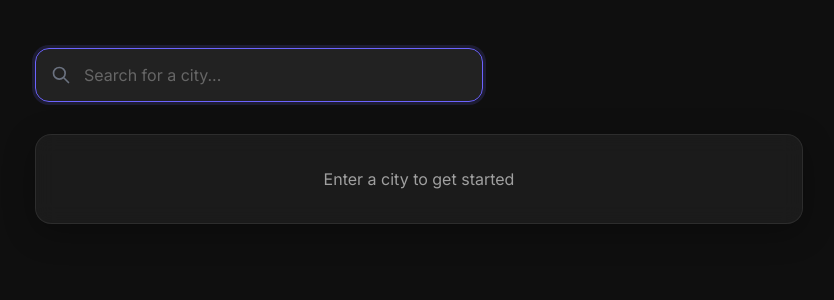
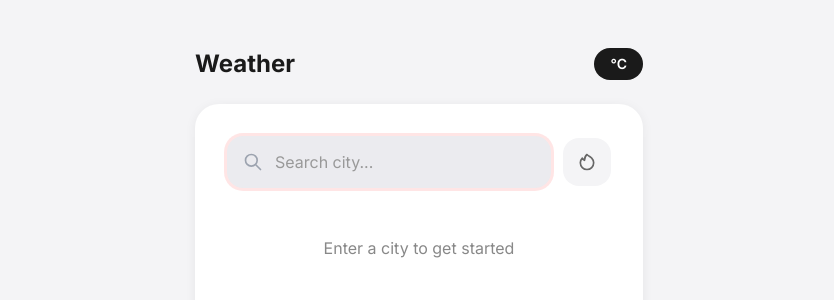
Before and after one commit to agrwl-utkarsh/weather-app, a Next.js app: page / in a window 1280 px wide. Shown: the top 300 px of the page, without its empty margins (221-1055 px from the left). Built offline with nearby package versions, Linux system fonts and the light colour scheme; no server answers.

Commit message:
Redesign: Light minimalist card layout with red accent

```diff
--- a/app/globals.css
+++ b/app/globals.css
@@ -18,8 +18,8 @@ html {
 
 body {
   font-family: var(--font-inter);
-  background-color: #0f0f0f;
-  color: #ffffff;
+  background-color: #f4f4f6;
+  color: #1a1a1a;
   min-height: 100vh;
   -webkit-font-smoothing: antialiased;
   -moz-osx-font-smoothing: grayscale;
@@ -31,87 +31,149 @@ body {
 }
 
 ::-webkit-scrollbar-track {
-  background: #0f0f0f;
+  background: #f4f4f6;
 }
 
 ::-webkit-scrollbar-thumb {
-  background: #6c63ff;
+  background: #e0e0e0;
   border-radius: 3px;
 }
 
 ::-webkit-scrollbar-thumb:hover {
-  background: #5a52d4;
+  background: #d0d0d0;
 }
 
-.glass-card {
-  background: rgba(255, 255, 255, 0.05);
-  backdrop-filter: blur(10px);
-  -webkit-backdrop-filter: blur(10px);
-  border: 1px solid rgba(255, 255, 255, 0.08);
-  border-radius: 16px;
-  box-shadow: 0 8px 32px rgba(0, 0, 0, 0.3);
+.main-card {
+  background: #ffffff;
+  border-radius: 24px;
+  box-shadow: 0 2px 12px rgba(0, 0, 0, 0.06);
   transition: all 0.3s ease;
 }
 
-.glass-card:hover {
-  border-color: rgba(255, 255, 255, 0.15);
-  transform: scale(1.02);
-  box-shadow: 0 12px 40px rgba(0, 0, 0, 0.4);
+.search-input {
+  background: #f4f4f6;
+  border: none;
+  border-radius: 16px;
+  color: #1a1a1a;
+  transition: all 0.2s ease;
 }
 
-.glass-input {
-  background: rgba(255, 255, 255, 0.08);
-  border: 1px solid rgba(255, 255, 255, 0.1);
-  border-radius: 14px;
-  color: #ffffff;
-  transition: all 0.3s ease;
+.search-input:focus {
+  outline: none;
+  background: #ebebef;
+  box-shadow: 0 0 0 3px rgba(255, 82, 82, 0.15);
 }
 
-.glass-input:focus {
-  outline: none;
-  border-color: #6c63ff;
-  box-shadow: 0 0 0 3px rgba(108, 99, 255, 0.15);
+.search-input::placeholder {
+  color: #999999;
 }
 
-.glass-input::placeholder {
+.location-btn {
+  background: #f4f4f6;
+  border: none;
+  border-radius: 16px;
   color: #666666;
+  transition: all 0.2s ease;
+}
+
+.location-btn:hover {
+  background: #ebebef;
+  color: #ff5252;
+}
+
+.location-btn:focus {
+  outline: none;
+  box-shadow: 0 0 0 3px rgba(255, 82, 82, 0.15);
+}
+
+.forecast-card {
+  background: #f4f4f6;
+  border-radius: 12px;
+  transition: all 0.2s ease;
+}
+
+.forecast-card:hover {
+  background: #ebebef;
+  transform: translateY(-2px);
+}
+
+.divider {
+  border-top: 1px solid #e8e8ec;
+}
+
+.metric-label {
+  font-size: 11px;
+  font-weight: 600;
+  text-transform: uppercase;
+  letter-spacing: 0.5px;
+  color: #888888;
+}
+
+.metric-value {
+  font-size: 16px;
+  font-weight: 700;
+  color: #1a1a1a;
+}
+
+.forecast-day {
+  font-size: 13px;
+  font-weight: 700;
+  color: #1a1a1a;
+}
+
+.forecast-temp {
+  font-size: 16px;
+  font-weight: 700;
+  color: #1a1a1a;
+}
+
+.forecast-section-title {
+  font-size: 11px;
+  font-weight: 700;
+  text-transform: uppercase;
+  letter-spacing: 1px;
+  color: #999999;
+}
+
+.city-name {
+  font-size: 22px;
+  font-weight: 700;
+  color: #1a1a1a;
+}
+
+.weather-desc {
+  font-size: 15px;
+  color: #888888;
+}
+
+.temp-large {
+  font-size: 64px;
+  font-weight: 700;
+  color: #1a1a1a;
+  line-height: 1;
+}
+
+.weather-icon-red {
+  color: #ff5252;
 }
 
 .animate-fade-in {
-  animation: fadeIn 0.5s ease-out forwards;
-}
-
-.animate-float {
-  animation: float 3s ease-in-out infinite;
+  animation: fadeIn 0.4s ease-out forwards;
 }
 
 @keyframes fadeIn {
-  0% { opacity: 0; transform: translateY(20px); }
+  0% { opacity: 0; transform: translateY(10px); }
   100% { opacity: 1; transform: translateY(0); }
 }
 
-@keyframes float {
-  0%, 100% { transform: translateY(0px); }
-  50% { transform: translateY(-5px); }
-}
-
-@keyframes pulse {
-  0%, 100% { opacity: 0.4; }
-  50% { opacity: 0.8; }
-}
-
-.animate-pulse-slow {
-  animation: pulse 2s ease-in-out infinite;
-}
-
-.stagger-1 { animation-delay: 0.1s; }
-.stagger-2 { animation-delay: 0.2s; }
-.stagger-3 { animation-delay: 0.3s; }
-.stagger-4 { animation-delay: 0.4s; }
-.stagger-5 { animation-delay: 0.5s; }
+.stagger-1 { animation-delay: 0.05s; }
+.stagger-2 { animation-delay: 0.1s; }
+.stagger-3 { animation-delay: 0.15s; }
+.stagger-4 { animation-delay: 0.2s; }
+.stagger-5 { animation-delay: 0.25s; }
 
 .skeleton {
-  background: linear-gradient(90deg, rgba(255,255,255,0.05) 25%, rgba(255,255,255,0.1) 50%, rgba(255,255,255,0.05) 75%);
+  background: linear-gradient(90deg, #f0f0f0 25%, #e8e8e8 50%, #f0f0f0 75%);
   background-size: 200% 100%;
   animation: shimmer 1.5s infinite;
   border-radius: 8px;
--- a/app/layout.tsx
+++ b/app/layout.tsx
@@ -12,11 +12,11 @@ const inter = Inter({
 export const metadata: Metadata = {
   title: 'Weather App',
   description: 'A minimal, elegant weather application',
-  themeColor: '#0f0f0f',
+  themeColor: '#f4f4f6',
 };
 
 export const viewport: Viewport = {
-  themeColor: '#0f0f0f',
+  themeColor: '#f4f4f6',
 };
 
 export default function RootLayout({
--- a/app/page.tsx
+++ b/app/page.tsx
@@ -1,6 +1,6 @@
 'use client';
 
-import { useState } from 'react';
+import { useState, useCallback } from 'react';
 import { SearchBar } from '@/components/SearchBar';
 import { CurrentWeather } from '@/components/CurrentWeather';
 import { WeatherDetails } from '@/components/WeatherDetails';
@@ -8,40 +8,70 @@ import { Forecast } from '@/components/Forecast';
 import { LoadingSpinner } from '@/components/LoadingSpinner';
 import { ErrorMessage } from '@/components/ErrorMessage';
 import { useWeather } from '@/hooks/useWeather';
-import { WeatherResponse, ForecastResponse } from '@/types/weather';
 
 export default function Home() {
-  const { currentWeather, forecast, loading, error, fetchWeather } = useWeather();
-  const [lastError, setLastError] = useState<string | null>(null);
+  const { currentWeather, forecast, loading, error, fetchWeather, fetchWeatherByCoords } = useWeather();
+  const [lastSearchedCity, setLastSearchedCity] = useState<string | null>(null);
 
-  const handleSearch = (city: string) => {
+  const handleSearch = useCallback((city: string) => {
+    setLastSearchedCity(city);
     fetchWeather(city);
-  };
+  }, [fetchWeather]);
 
-  const handleRetry = () => {
-    if (lastError) {
-      fetchWeather(lastError);
+  const handleLocation = useCallback(() => {
+    if (navigator.geolocation) {
+      navigator.geolocation.getCurrentPosition(
+        (position) => {
+          fetchWeatherByCoords(position.coords.latitude, position.coords.longitude);
+        },
+        () => {
+          handleSearch('Lucknow');
         }
-  };
+      );
+    } else {
+      handleSearch('Lucknow');
+    }
+  }, [fetchWeatherByCoords, handleSearch]);
+
+  const handleRetry = useCallback(() => {
+    if (lastSearchedCity) {
+      fetchWeather(lastSearchedCity);
+    } else {
+      handleSearch('Lucknow');
+    }
+  }, [lastSearchedCity, fetchWeather, handleSearch]);
 
   if (loading && !currentWeather) {
     return (
-      <main className="flex min-h-screen items-center justify-center px-4">
-        <div className="glass-card p-12 text-center max-w-md w-full">
+      <main className="min-h-screen bg-background py-8 px-4">
+        <div className="max-w-md mx-auto">
+          <div className="main-card p-8 text-center">
             <LoadingSpinner size="lg" />
-          <p className="mt-6 text-text-secondary">Loading weather data...</p>
+            <p className="mt-6 text-text-muted">Loading weather data...</p>
+          </div>
         </div>
       </main>
     );
   }
 
   return (
-    <main className="min-h-screen py-8 px-4 md:py-12 md:px-8">
-      <div className="max-w-3xl mx-auto">
-        <header className="mb-8">
-          <h1 className="sr-only">Weather App</h1>
-          <SearchBar onSearch={handleSearch} disabled={loading} />
+    <main className="min-h-screen bg-background py-8 px-4 md:py-12 md:px-8">
+      <div className="max-w-md mx-auto">
+        {/* Header with title and °C toggle */}
+        <header className="flex items-center justify-between mb-6">
+          <h1 className="text-2xl font-bold text-text-primary">Weather</h1>
+          <button
+            className="px-4 py-1.5 bg-text-primary text-white text-sm font-semibold rounded-full"
+            disabled
+            aria-label="Temperature unit: Celsius"
+          >
+            °C
+          </button>
         </header>
+
+        {/* Main Card */}
+        <article className="main-card p-6 md:p-8">
+          <SearchBar onSearch={handleSearch} onLocation={handleLocation} disabled={loading} />
 
           {error && (
             <ErrorMessage message={error} onRetry={handleRetry} />
@@ -56,10 +86,11 @@ export default function Home() {
           )}
 
           {!loading && !currentWeather && !error && (
-          <div className="glass-card p-8 text-center">
-            <p className="text-text-secondary">Enter a city to get started</p>
+            <div className="text-center py-12">
+              <p className="text-text-muted">Enter a city to get started</p>
             </div>
           )}
+        </article>
       </div>
     </main>
   );
--- a/components/CurrentWeather.tsx
+++ b/components/CurrentWeather.tsx
@@ -2,41 +2,40 @@
 
 import { WeatherResponse } from '@/types/weather';
 import { getWeatherIconUrl, capitalizeFirstLetter } from '@/utils/formatWeather';
-import { formatFullDateTime } from '@/utils/formatDate';
 
 interface CurrentWeatherProps {
   weather: WeatherResponse | null;
 }
 
+const weatherIconMap: Record<string, string> = {
+  '01d': '☀️', '01n': '🌙',
+  '02d': '🌤️', '02n': '☁️',
+  '03d': '☁️', '03n': '☁️',
+  '04d': '☁️', '04n': '☁️',
+  '09d': '🌧️', '09n': '🌧️',
+  '10d': '🌦️', '10n': '🌧️',
+  '11d': '⛈️', '11n': '⛈️',
+  '13d': '❄️', '13n': '❄️',
+  '50d': '🌫️', '50n': '🌫️',
+};
+
 export function CurrentWeather({ weather }: CurrentWeatherProps) {
   if (!weather) return null;
 
-  const { main, weather: weatherArray, sys, dt, timezone, name } = weather;
+  const { main, weather: weatherArray, sys, name } = weather;
   const condition = weatherArray[0];
-  const iconUrl = getWeatherIconUrl(condition.icon);
+  const iconCode = condition.icon;
+  const iconEmoji = weatherIconMap[iconCode] || '🌤️';
 
   return (
-    <section className="glass-card p-8 md:p-12 text-center animate-fade-in" aria-label="Current weather">
-      <img
-        src={iconUrl}
-        alt={condition.description}
-        className="w-24 h-24 md:w-28 md:h-28 mx-auto mb-4 animate-float"
-      />
-      <div className="text-7xl md:text-9xl font-bold text-text-primary leading-none mb-2">
-        {Math.round(main.temp)}°
+    <section className="text-center animate-fade-in" aria-label="Current weather">
+      <h2 className="city-name mb-1">{name}, {sys.country}</h2>
+      <p className="weather-desc mb-8">{capitalizeFirstLetter(condition.description)}</p>
+
+      <div className="flex items-center justify-center gap-4 mb-8">
+        <span className="weather-icon-red text-7xl" aria-hidden="true">{iconEmoji}</span>
+        <div className="temp-large">{Math.round(main.temp)}°C</div>
       </div>
-      <h2 className="text-3xl md:text-4xl font-semibold text-text-primary mb-1">
-        {name}, {sys.country}
-      </h2>
-      <p className="text-lg text-text-secondary capitalize mb-2">
-        {capitalizeFirstLetter(condition.description)}
-      </p>
-      <p className="text-text-muted mb-1">
-        {formatFullDateTime(dt, timezone)}
-      </p>
-      <p className="text-text-muted">
-        Feels like {Math.round(main.feels_like)}°
-      </p>
     </section>
   );
 }
--- a/components/ErrorMessage.tsx
+++ b/components/ErrorMessage.tsx
@@ -7,7 +7,7 @@ interface ErrorMessageProps {
 
 export function ErrorMessage({ message, onRetry }: ErrorMessageProps) {
   return (
-    <div className="glass-card p-6 text-center animate-fade-in" role="alert">
+    <div className="main-card p-6 text-center animate-fade-in mb-6" role="alert">
       <svg
         className="w-12 h-12 mx-auto mb-4 text-red-400"
         fill="none"
--- a/components/SearchBar.tsx
+++ b/components/SearchBar.tsx
@@ -4,10 +4,11 @@ import { useState, KeyboardEvent, FormEvent } from 'react';
 
 interface SearchBarProps {
   onSearch: (city: string) => void;
+  onLocation?: () => void;
   disabled?: boolean;
 }
 
-export function SearchBar({ onSearch, disabled }: SearchBarProps) {
+export function SearchBar({ onSearch, onLocation, disabled }: SearchBarProps) {
   const [query, setQuery] = useState('');
 
   const handleSubmit = (e: FormEvent) => {
@@ -24,11 +25,11 @@ export function SearchBar({ onSearch, disabled }: SearchBarProps) {
   };
 
   return (
-    <form onSubmit={handleSubmit} className="w-full max-w-md">
-      <div className="relative">
+    <form onSubmit={handleSubmit} className="flex items-center gap-3 w-full">
+      <div className="relative flex-1">
         <label htmlFor="city-search" className="sr-only">Search for a city</label>
         <svg
-          className="absolute left-4 top-1/2 -translate-y-1/2 w-5 h-5 text-gray-500"
+          className="absolute left-4 top-1/2 -translate-y-1/2 w-5 h-5 text-gray-400"
           fill="none"
           stroke="currentColor"
           viewBox="0 0 24 24"
@@ -47,13 +48,37 @@ export function SearchBar({ onSearch, disabled }: SearchBarProps) {
           value={query}
           onChange={(e) => setQuery(e.target.value)}
           onKeyDown={handleKeyDown}
-          placeholder="Search for a city..."
+          placeholder="Search city..."
           disabled={disabled}
-          className="glass-input w-full pl-12 pr-4 py-3.5 text-base outline-none"
+          className="search-input w-full pl-12 pr-4 py-3.5 text-base outline-none"
           autoComplete="off"
           autoFocus
         />
       </div>
+      {onLocation && (
+        <button
+          type="button"
+          onClick={onLocation}
+          disabled={disabled}
+          className="location-btn flex items-center justify-center w-12 h-12 flex-shrink-0"
+          aria-label="Use current location"
+        >
+          <svg
+            className="w-5 h-5"
+            fill="none"
+            stroke="currentColor"
+            viewBox="0 0 24 24"
+            aria-hidden="true"
+          >
+            <path
+              strokeLinecap="round"
+              strokeLinejoin="round"
+              strokeWidth={2}
+              d="M17.657 18.657A8 8 0 016.343 7.343S7 9 9 10c0-2 .5-5 2.986-7C14 5 16.09 5.777 17.656 7.343A7.975 7.975 0 0120 13a7.975 7.975 0 01-2.343 5.657z"
+            />
+          </svg>
+        </button>
+      )}
     </form>
   );
 }
--- a/tailwind.config.ts
+++ b/tailwind.config.ts
@@ -11,35 +11,25 @@ const config: Config = {
         sans: ['var(--font-inter)', 'system-ui', 'sans-serif'],
       },
       colors: {
-        background: '#0f0f0f',
-        card: 'rgba(255, 255, 255, 0.05)',
-        'card-border': 'rgba(255, 255, 255, 0.08)',
-        accent: '#6c63ff',
-        'accent-hover': '#5a52d4',
-        'text-primary': '#ffffff',
-        'text-secondary': '#a0a0a0',
-        'text-muted': '#8b8b8b',
+        background: '#f4f4f6',
+        card: '#ffffff',
+        'card-border': '#e8e8ec',
+        accent: '#ff5252',
+        'accent-hover': '#ff3333',
+        'text-primary': '#1a1a1a',
+        'text-secondary': '#666666',
+        'text-muted': '#888888',
+        'input-bg': '#f4f4f6',
+        'input-border': '#e8e8ec',
+        'forecast-bg': '#f4f4f6',
       },
       borderRadius: {
-        'card': '16px',
-        'input': '14px',
+        'card': '24px',
+        'input': '16px',
+        'forecast': '12px',
       },
-      backdropBlur: {
-        'card': '10px',
-      },
-      animation: {
-        'fade-in': 'fadeIn 0.5s ease-out forwards',
-        'float': 'float 3s ease-in-out infinite',
-      },
-      keyframes: {
-        fadeIn: {
-          '0%': { opacity: '0', transform: 'translateY(20px)' },
-          '100%': { opacity: '1', transform: 'translateY(0)' },
-        },
-        float: {
-          '0%, 100%': { transform: 'translateY(0px)' },
-          '50%': { transform: 'translateY(-5px)' },
-        },
+      boxShadow: {
+        'card': '0 2px 12px rgba(0, 0, 0, 0.06)',
       },
     },
   },
```
Also changed, not shown: components/Forecast.tsx (+3 -7 lines), components/ForecastCard.tsx (+20 -15 lines), components/WeatherDetails.tsx (+17 -40 lines). Lines whose indentation alone changed are shown as unchanged.
